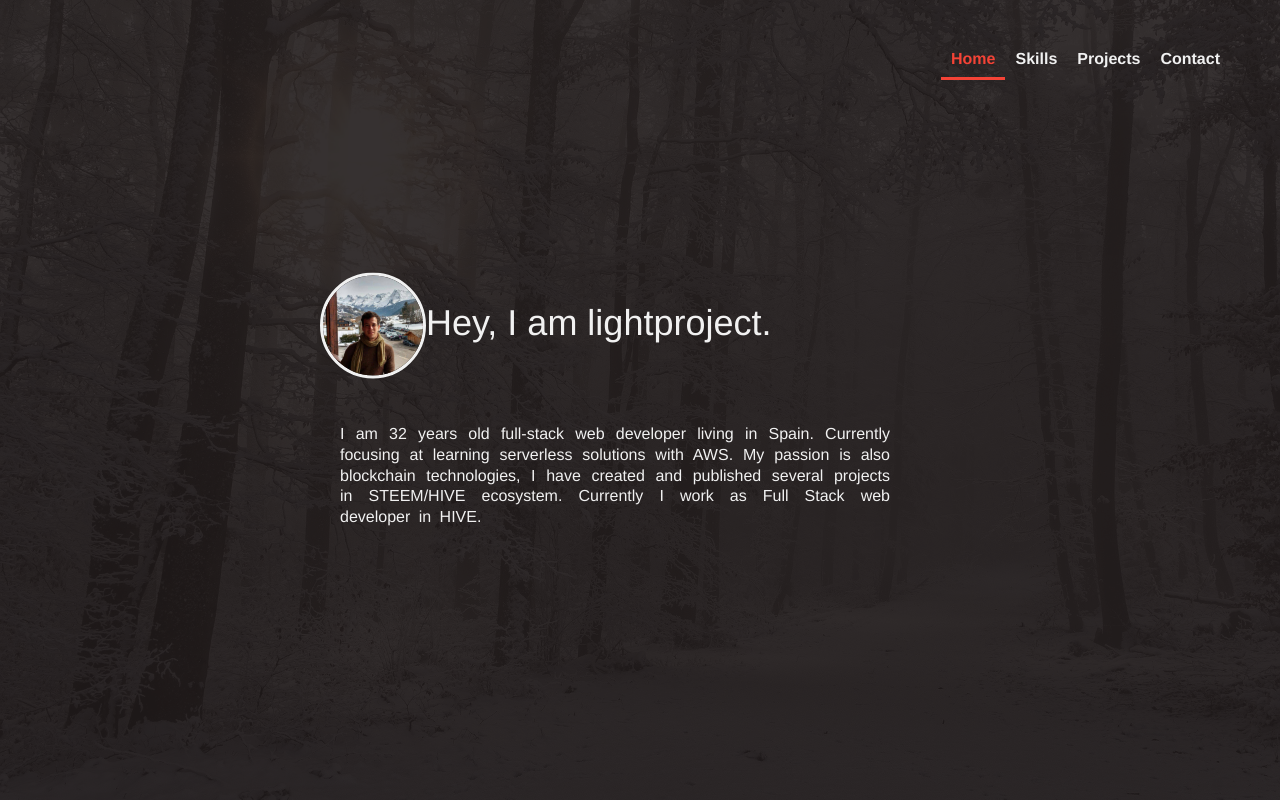
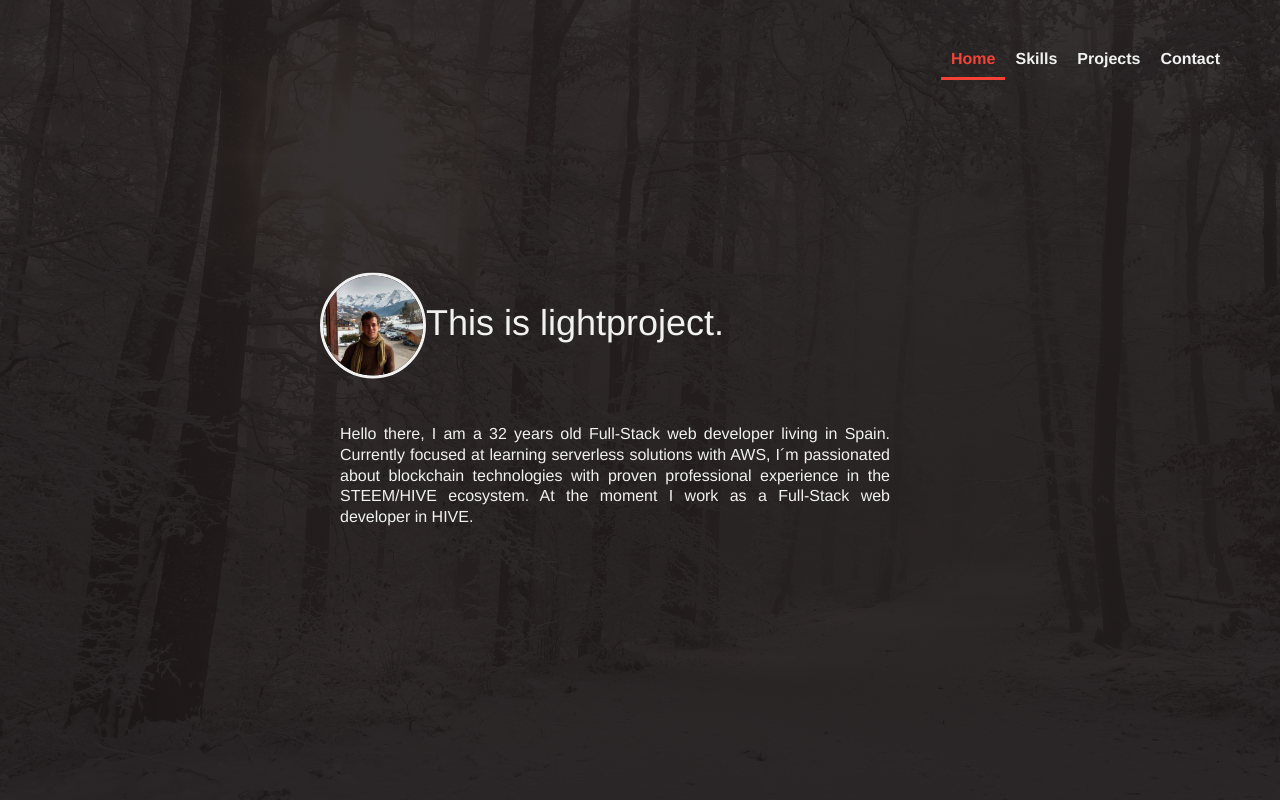
Before and after one commit to AusPrinzip/lightproject.me, a Vue app: page / in a window 1280 px wide. Built offline with nearby package versions, Linux system fonts and the light colour scheme.

Commit message:
format and text fixing

```diff
--- a/src/components/views/Contact/Contact.vue
+++ b/src/components/views/Contact/Contact.vue
@@ -1,6 +1,6 @@
 <template>
     <div>
-        Content will be here.. soon ;)
+        Content will be here soon ..
     </div>
 </template>
 <script>
--- a/src/components/views/Projects/Projects.vue
+++ b/src/components/views/Projects/Projects.vue
@@ -1,6 +1,6 @@
 <template>
     <div>
-        Content will be here.. soon ;)
+        Content will be here soon..
     </div>
 </template>
 <script>
--- a/src/components/views/Skills/Skills.vue
+++ b/src/components/views/Skills/Skills.vue
@@ -33,6 +33,21 @@
         <div class="frameworks">
             <div class="heading">
                 <font-awesome-icon class="icon" :icon="faPlus"/>
+                AWS
+            </div>
+            <ul>
+                <li v-for="aws in aws" :key="aws.name">
+                    <div class="skill-name">{{ aws.name }}</div>
+                    <div>
+                        <LevelProgress :value="aws.level"></LevelProgress>
+                        <div class="level">{{ aws.level }}%</div>
+                    </div>
+                </li>
+            </ul>
+        </div>
+        <div class="frameworks">
+            <div class="heading">
+                <font-awesome-icon class="icon" :icon="faPlus"/>
                 Frameworks
             </div>
             <ul>
@@ -41,21 +56,6 @@
                     <div>
                         <LevelProgress :value="framework.level"></LevelProgress>
                         <div class="level">{{ framework.level }}%</div>
-                    </div>
-                </li>
-            </ul>
-        </div>
-        <div class="frameworks">
-            <div class="heading">
-                <font-awesome-icon class="icon" :icon="faPlus"/>
-                AWS
-            </div>
-            <ul>
-                <li v-for="aws in aws" :key="aws.name">
-                    <div class="skill-name">{{ aws.name }}</div>
-                    <div>
-                        <LevelProgress :value="aws.level"></LevelProgress>
-                        <div class="level">{{ aws.level }}%</div>
                     </div>
                 </li>
             </ul>
--- a/src/components/views/Welcome/Welcome.vue
+++ b/src/components/views/Welcome/Welcome.vue
@@ -2,14 +2,13 @@
     <div class="welcome-content">
         <div class="me">
             <img src="../../../../static/images/photo.jpeg"/>
-            <span class="my-name">Hey, I am lightproject.</span>
+            <span class="my-name">This is lightproject.</span>
         </div>
         <div class="description">
             <span class="rest-info">
-                I am 32 years old full-stack web developer living in Spain.
-                Currently focusing at learning serverless solutions with AWS.
-                My passion is also blockchain technologies, I have created and published several projects in STEEM/HIVE ecosystem.
-                Currently I work as Full Stack web developer in HIVE.
+                Hello there, I am a 32 years old Full-Stack web developer living in Spain.
+                Currently focused at learning serverless solutions with AWS, I´m passionated about blockchain technologies with proven professional experience in the STEEM/HIVE ecosystem.
+                At the moment I work as a Full-Stack web developer in HIVE.
             </span>
         </div>
     </div>
@@ -52,7 +51,7 @@ export default {}
     .description .rest-info {
         font-weight: 100;
         line-height: 1.3;
-        word-spacing: 4px;
+/*        word-spacing: 4px;*/
     }
     @media(max-width: 1024px) {
         .description {
```
